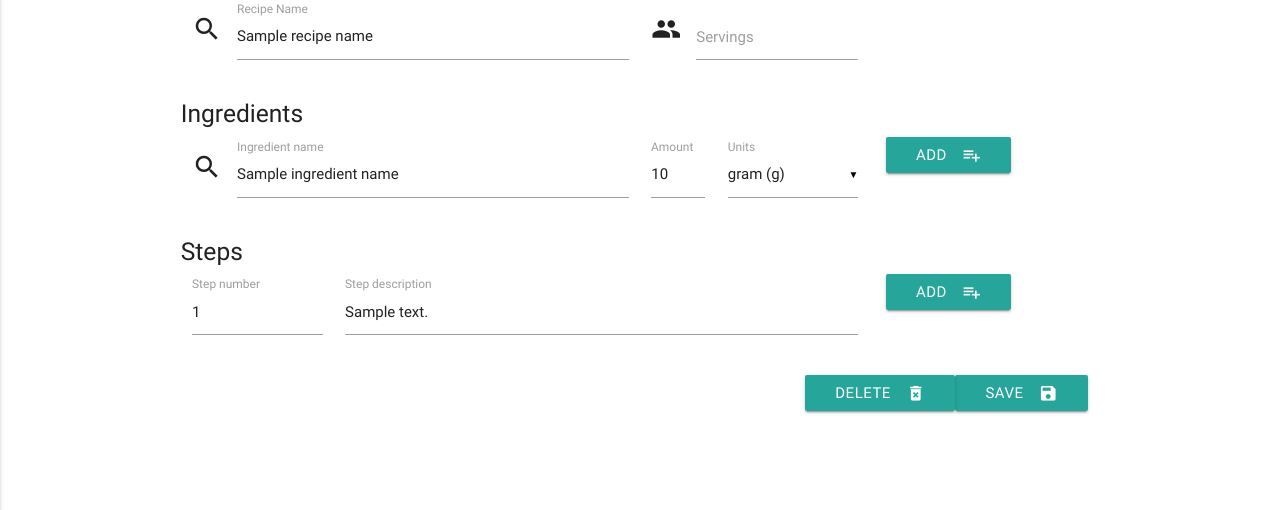
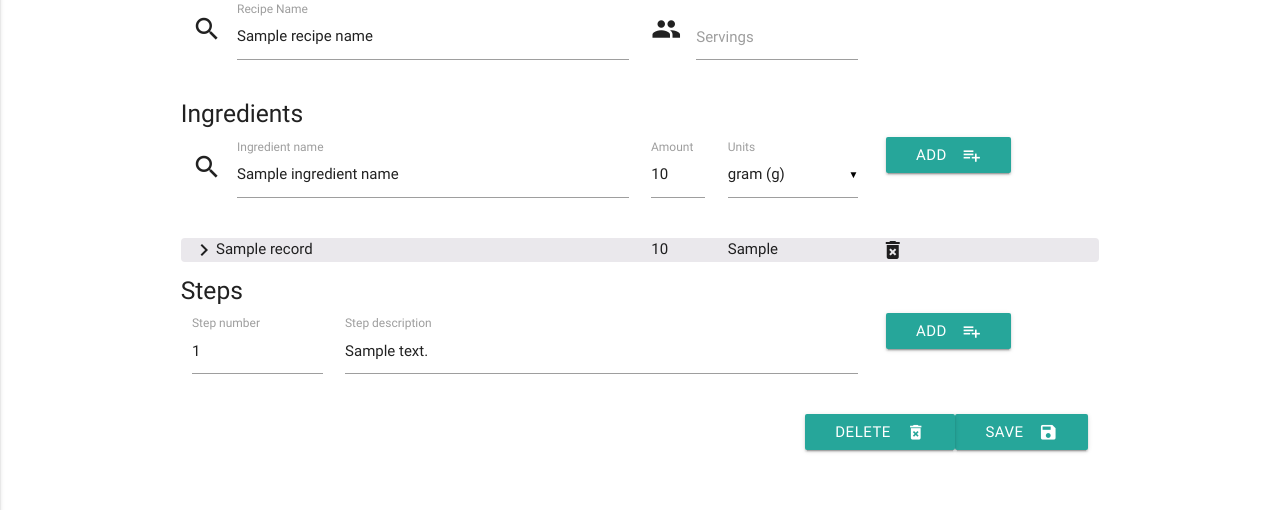
Before and after one commit to paulldev/milestone-project-3, a Flask app: template templates/recipes.html in a window 1280 px wide. Shown: the part 263-773 px from the top of the page. Run offline with Flask 2, Linux system fonts and the light colour scheme; the template is opened without the code that fills it: most values are stand-ins (such as "Sample title", 1, 10 or a date in 2020); data that the repository does not hold is empty; some libraries are stand-ins or nearby versions.

Commit message:
Add for loop for ingredient list

```diff
--- a/templates/recipes.html
+++ b/templates/recipes.html
@@ -49,6 +49,22 @@
             </div>
         </div>
         <ul id="ingredient-list">
+            {% for record in ingredient %}
+                <li class='row list-item'>
+                    <div class='col s6 valign-wrapper'>
+                        <i class='material-icons'>navigate_next</i><span>{{record.ingredient_name}}</span>
+                    </div>
+                    <div class='col s1 valign-wrapper'>
+                        {{record.ingredient_amount}}
+                    </div>
+                    <div class='col s2 valign-wrapper'>
+                        {{record.ingredient_unit}}
+                    </div>
+                    <div class='col s3 valign-wrapper'>
+                        <i class='material-icons prefix'>delete_forever</i>
+                    </div>
+                </li>
+            {% endfor %}
         </ul>
         <div class="row">
             <h5>Steps</h5>
```
